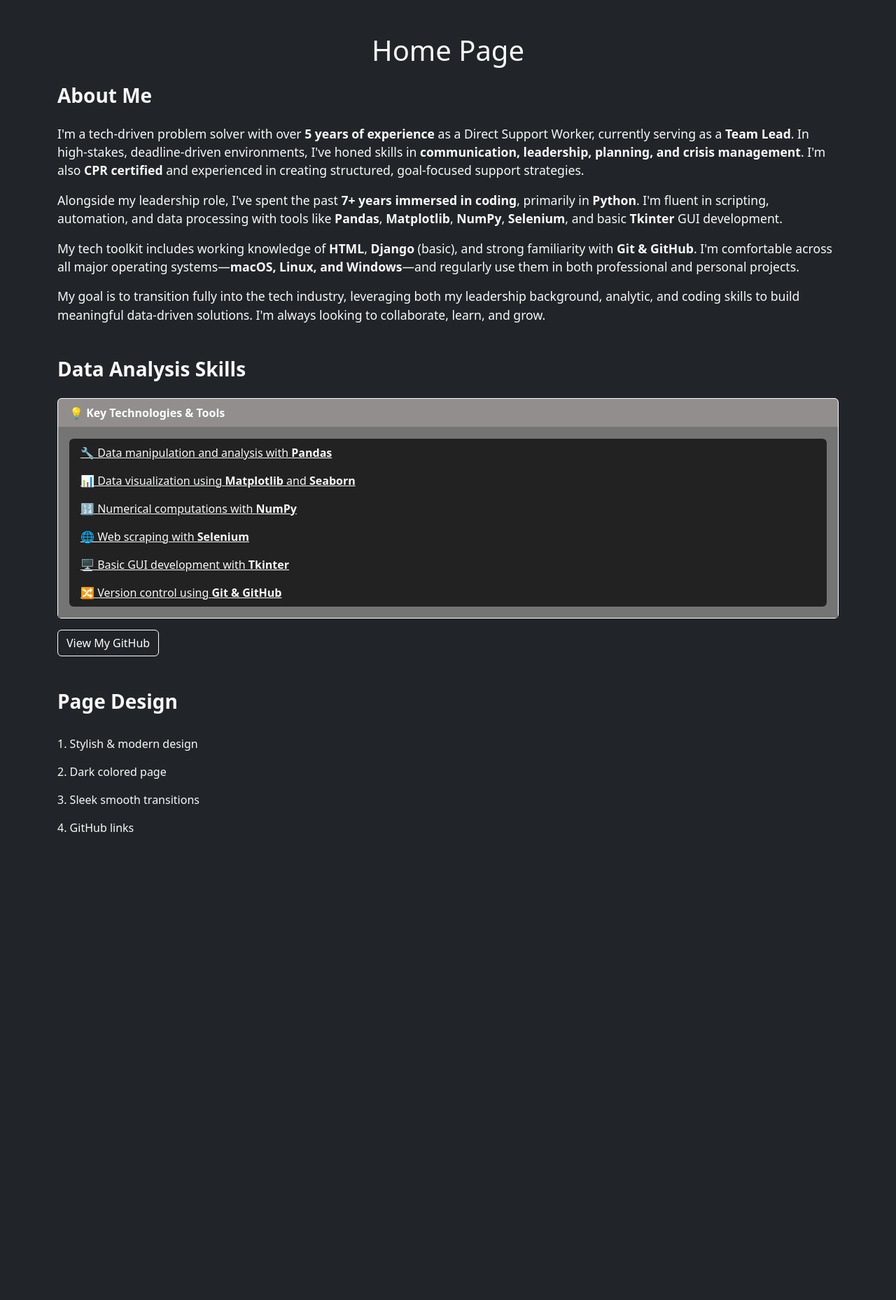
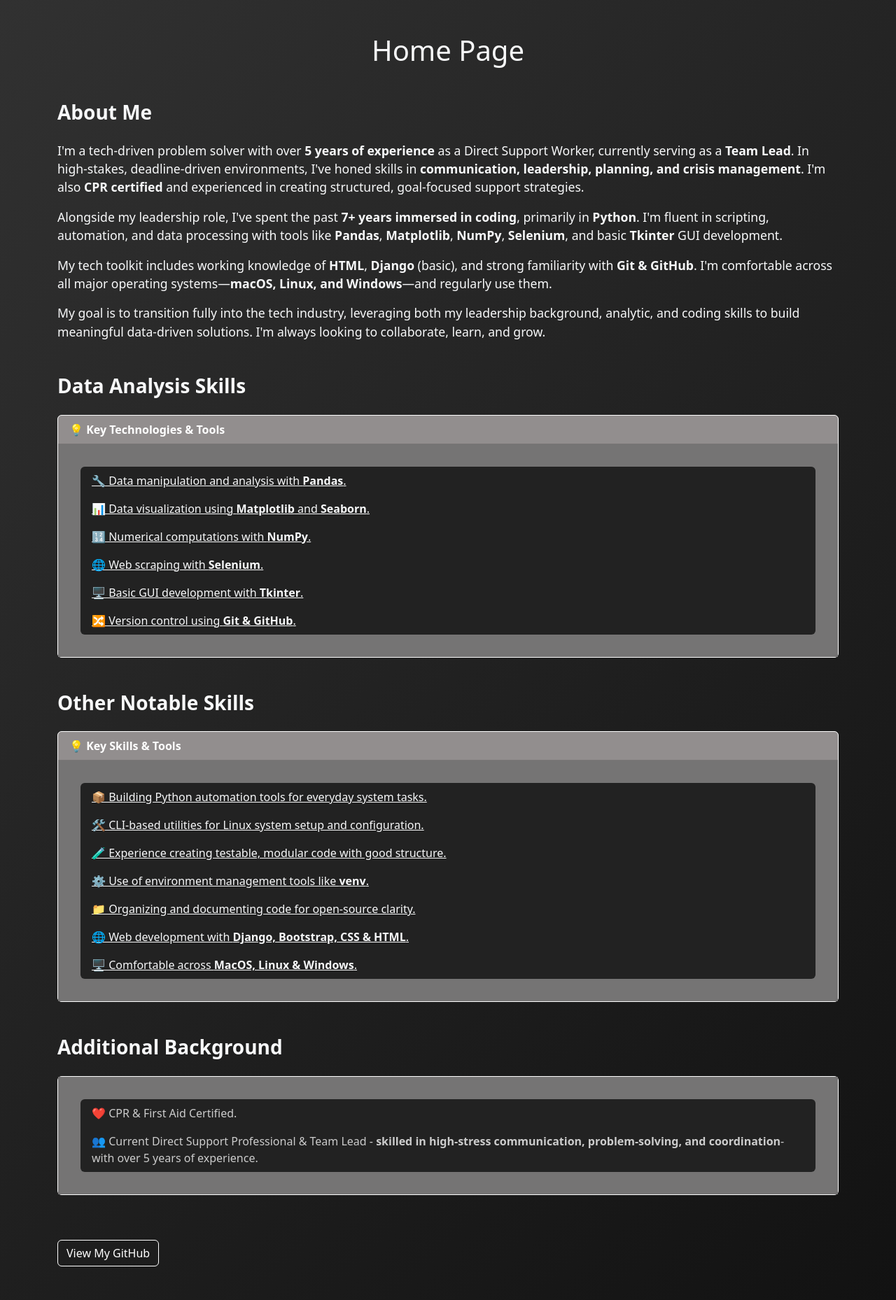
Before and after one commit to Stegedave/portfolio-website, a Django app: page / in a window 1280 px wide. Shown: the whole page at 70% size. Before the commit the page ends 1189 px from the top, so only its background shows below. Run offline with Django 5.2, Linux system fonts and the light colour scheme.

Commit message:
styled home page and added more info.

```diff
--- a/portfolio_website/templates/portfolio_site/index.html
+++ b/portfolio_website/templates/portfolio_site/index.html
@@ -1,4 +1,5 @@
 <!DOCTYPE html>
+{% load static %}
 <html lang="en" data-bs-theme="dark">
 <head>
     <meta charset="UTF-8">
@@ -8,53 +9,84 @@
     <!-- Bootstrap CSS -->
     <link href="https://cdn.jsdelivr.net/npm/bootstrap@5.2.3/dist/css/bootstrap.min.css" rel="stylesheet">
 
+    <!-- Google Fonts for Typography -->
+    <link href="https://fonts.googleapis.com/css2?family=Roboto:wght@400;500;700&display=swap" rel="stylesheet">
+
     <!-- Custom CSS for Additional Styling -->
     <style>
+
         body {
-            background-color: #121212;
+        background: linear-gradient(135deg, #313131, #121212); /* Diagonal gradient */
+        color: #f8f9fa;
         }
+
         h1, h3 {
             color: #f8f9fa;
         }
+
         .card {
-            background-color: #fffcfc; /* Light gray for the card */
-            border: 1px solid #ffffff; /* Subtle border */
+            background-color: #fffcfc;
+            border: 1px solid #ffffff;
+            transition: box-shadow 0.3s ease;
         }
+
+        .card:hover {
+            transform: scale(1.05);
+            box-shadow: 0px 4px 20px rgba(0, 0, 0, 0.2);
+        }
+
         .card-header {
-            background-color: #928e8e; /* Slightly darker gray */
-            color: #ffffff; /* text color */
+            background-color: #928e8e;
+            color: #ffffff;
             font-weight: bold;
         }
+
         .card-body {
-            background-color: #757474; /* Same gray for card body */
-            color: #333; /* Dark text for readability */
+            background-color: #757474;
+            color: #333;
+            padding: 2rem;
         }
+
         .btn-outline-light {
             border-color: #fff;
             color: #fff;
         }
+
         .btn-outline-light:hover {
             background-color: #fff;
             color: #121212;
+            transform: scale(1.1);
         }
+
         .list-group-item {
             background-color: #222;
             border: 0;
             color: #ccc;
+            transition: background-color 0.3s ease;
         }
+
         .list-group-item:hover {
             background-color: #444;
         }
+
         .section-title {
             font-size: 1.75rem;
             font-weight: bold;
+            margin-top: 3rem;
             margin-bottom: 1.5rem;
         }
+
         .section-content {
             font-size: 1.1rem;
         }
+
         .link-light {
             text-decoration: underline;
+        }
+
+        /* Fade-in effect for scroll */
+        .fade-in {
+            opacity: 1 !important;
         }
     </style>
 
@@ -77,7 +109,7 @@
                     Alongside my leadership role, I've spent the past <strong>7+ years immersed in coding</strong>, primarily in <strong>Python</strong>. I'm fluent in scripting, automation, and data processing with tools like <strong>Pandas</strong>, <strong>Matplotlib</strong>, <strong>NumPy</strong>, <strong>Selenium</strong>, and basic <strong>Tkinter</strong> GUI development.
                 </p>
                 <p>
-                    My tech toolkit includes working knowledge of <strong>HTML</strong>, <strong>Django</strong> (basic), and strong familiarity with <strong>Git & GitHub</strong>. I'm comfortable across all major operating systems—<strong>macOS, Linux, and Windows</strong>—and regularly use them in both professional and personal projects.
+                    My tech toolkit includes working knowledge of <strong>HTML</strong>, <strong>Django</strong> (basic), and strong familiarity with <strong>Git & GitHub</strong>. I'm comfortable across all major operating systems—<strong>macOS, Linux, and Windows</strong>—and regularly use them.
                 </p>
                 <p>
                     My goal is to transition fully into the tech industry, leveraging both my leadership background, analytic, and coding skills to build meaningful data-driven solutions. I'm always looking to collaborate, learn, and grow.
@@ -92,33 +124,56 @@
                 <div class="card-header">💡 Key Technologies & Tools</div>
                 <div class="card-body">
                     <ul class="list-group">
-                        <li class="list-group-item"><a href="/portfolio/" class="link-light">🔧 Data manipulation and analysis with <strong>Pandas</strong></a></li>
-                        <li class="list-group-item"><a href="/portfolio/" class="link-light">📊 Data visualization using <strong>Matplotlib</strong> and <strong>Seaborn</strong></a></li>
-                        <li class="list-group-item"><a href="/portfolio/" class="link-light">🔢 Numerical computations with <strong>NumPy</strong></a></li>
-                        <li class="list-group-item"><a href="/portfolio/" class="link-light">🌐 Web scraping with <strong>Selenium</strong></a></li>
-                        <li class="list-group-item"><a href="/portfolio/" class="link-light">🖥️ Basic GUI development with <strong>Tkinter</strong></a></li>
-                        <li class="list-group-item"><a href="/portfolio/" class="link-light">🔀 Version control using <strong>Git & GitHub</strong></a></li>
+                        <li class="list-group-item"><a href="/portfolio/" class="link-light">🔧 Data manipulation and analysis with <strong>Pandas</strong>.</a></li>
+                        <li class="list-group-item"><a href="/portfolio/" class="link-light">📊 Data visualization using <strong>Matplotlib</strong> and <strong>Seaborn</strong>.</a></li>
+                        <li class="list-group-item"><a href="/portfolio/" class="link-light">🔢 Numerical computations with <strong>NumPy</strong>.</a></li>
+                        <li class="list-group-item"><a href="/portfolio/" class="link-light">🌐 Web scraping with <strong>Selenium</strong>.</a></li>
+                        <li class="list-group-item"><a href="/portfolio/" class="link-light">🖥️ Basic GUI development with <strong>Tkinter</strong>.</a></li>
+                        <li class="list-group-item"><a href="/portfolio/" class="link-light">🔀 Version control using <strong>Git & GitHub</strong>.</a></li>
                     </ul>
                 </div>
             </div>
-
-            <!-- GitHub Button -->
-            <a href="https://github.com/Stegedave" target="_blank" class="btn btn-outline-light mt-3">
-                View My GitHub
-            </a>
         </section>
 
-        <!-- Page Design Section -->
-        <section>
-            <h3 class="section-title">Page Design</h3>
-            <ol class="list-group list-group-numbered">
-                <li class="list-group-item border-0 bg-dark text-light px-0">Stylish & modern design</li>
-                <li class="list-group-item border-0 bg-dark text-light px-0">Dark colored page</li>
-                <li class="list-group-item border-0 bg-dark text-light px-0">Sleek smooth transitions</li>
-                <li class="list-group-item border-0 bg-dark text-light px-0">GitHub links</li>
-            </ol>
+        <!-- Other notable Skills Section -->
+        <section class="mb-5">
+            <h3 class="section-title">Other Notable Skills</h3>
+            <div class="card">
+                <div class="card-header">💡 Key Skills & Tools</div>
+                <div class="card-body">
+                    <ul class="list-group">
+                        <li class="list-group-item"><a href="/portfolio/" class="link-light">📦 Building Python automation tools for everyday system tasks.</a></li>
+                        <li class="list-group-item"><a href="/portfolio/" class="link-light">🛠 CLI-based utilities for Linux system setup and configuration.</a></li>
+                        <li class="list-group-item"><a href="/portfolio/" class="link-light">🧪 Experience creating testable, modular code with good structure.</a></li>
+                        <li class="list-group-item"><a href="/portfolio/" class="link-light">⚙️ Use of environment management tools like <strong>venv</strong>.</a></li>
+                        <li class="list-group-item"><a href="/portfolio/" class="link-light">📁 Organizing and documenting code for open-source clarity.</a></li>
+                        <li class="list-group-item"><a href="/portfolio/" class="link-light">🌐 Web development with <strong>Django, Bootstrap, CSS & HTML</strong>.</a></li>
+                        <li class="list-group-item"><a href="/portfolio/" class="link-light">🖥️ Comfortable across <strong>MacOS, Linux & Windows</strong>.</a></li>
+                    </ul>
+                </div>
+            </div>
         </section>
+
+        <!-- Additional Background -->
+        <section class="mb-5">
+            <h3 class="section-title">Additional Background</h3>
+            <div class="card">
+                <div class="card-body">
+                    <ul class="list-group">
+                        <li class="list-group-item">❤️ CPR & First Aid Certified.</li>
+                        <li class="list-group-item">👥 Current Direct Support Professional & Team Lead - <strong>skilled in high-stress communication, problem-solving, and coordination</strong>- with over 5 years of experience.</li>
+                    </ul>
+                </div>
+            </div>
+        </section>
+
+        <!-- GitHub Button -->
+        <a href="https://github.com/Stegedave" target="_blank" class="btn btn-outline-light mt-3">
+            View My GitHub
+        </a>
     </div>
 
+    <!-- Custom JS -->
+    <script src="{% static 'portfolio_website/js/index.js' %}"></script>
 </body>
 </html>
--- /dev/null
+++ b/static/portfolio_website/js/index.js
@@ -0,0 +1,18 @@
+document.addEventListener("DOMContentLoaded", () => {
+    const sections = document.querySelectorAll("section");
+
+    // Intersection Observer for scroll-based fade-in
+    const observer = new IntersectionObserver((entries) => {
+        entries.forEach((entry) => {
+            if (entry.isIntersecting) {
+                entry.target.classList.add('fade-in'); // Adding a class for CSS transition
+            }
+        });
+    }, { threshold: 0.5 }); // Trigger when 50% of the section is in view
+
+    sections.forEach((section) => {
+        section.style.opacity = 0; // Start with opacity 0
+        section.style.transition = "opacity 1.5s ease-in-out"; // Smooth opacity transition
+        observer.observe(section); // Observe each section
+    });
+});
```
Also changed, not shown: portfolio/settings.py (+6 -1 lines), portfolio_website/templates/portfolio_site/home.html (deleted, +0 -17 lines).
